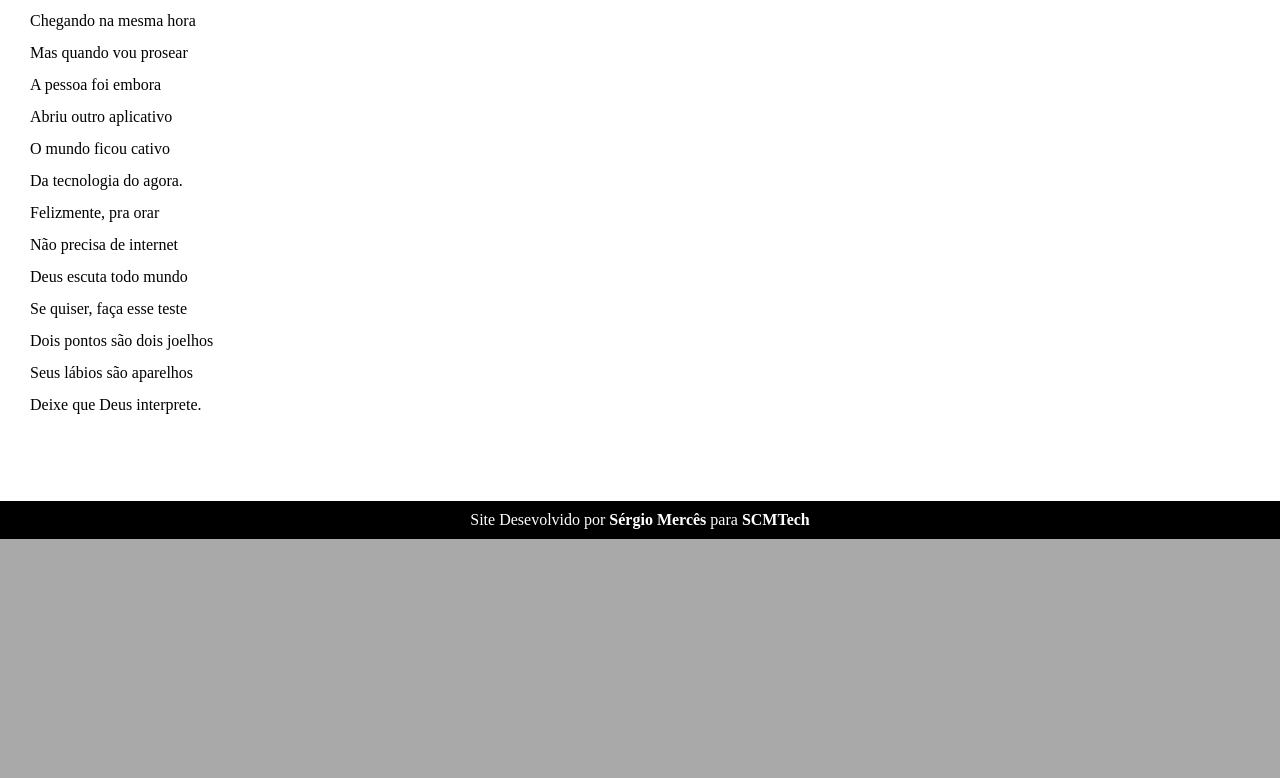
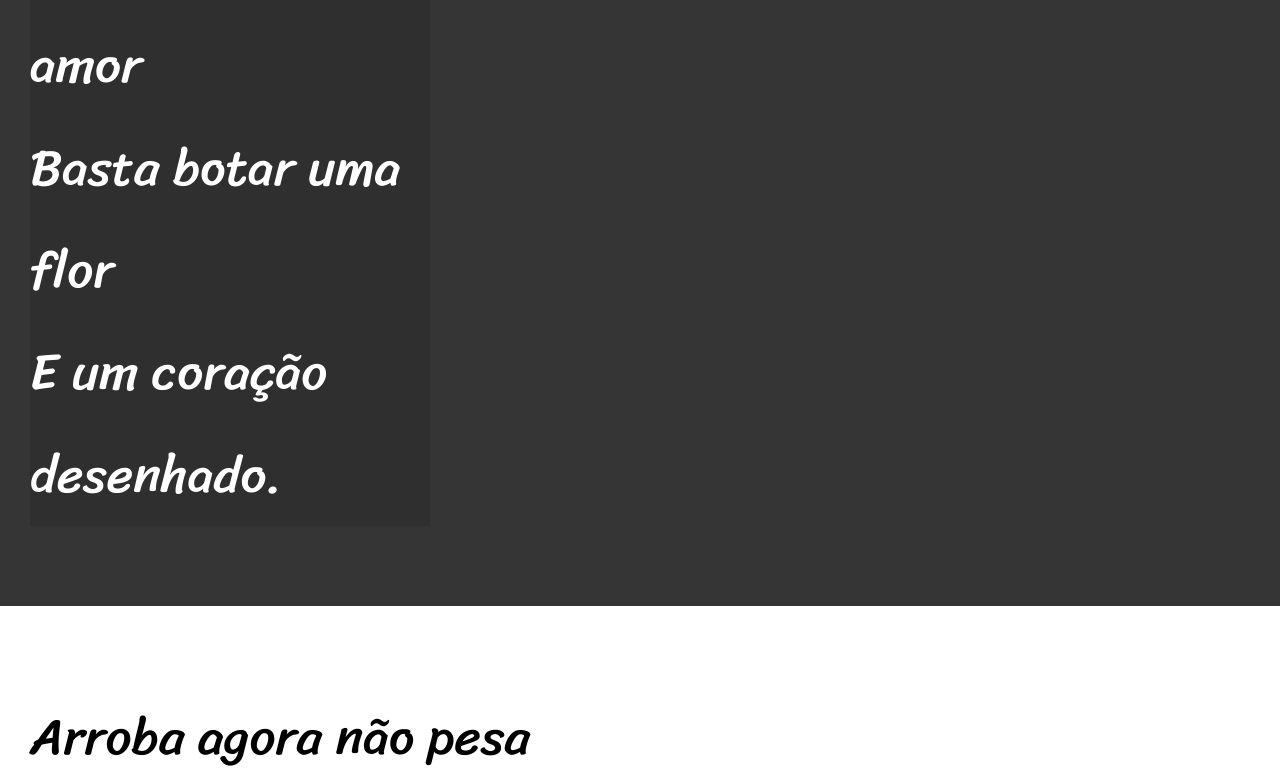
Before and after one commit to sergiomerces/site-cordel, a plain HTML site: page index.html in a window 1280 px wide. Shown: the part 2022-2800 px from the top of the page. Before the commit the page ends 2561 px from the top, so only its background shows below. Drawn offline with Linux system fonts and the light colour scheme.

Commit message:
adcionando fontes importadas

```diff
--- a/css/style.css
+++ b/css/style.css
@@ -1,4 +1,13 @@
 @charset "UTF-8";
+
+@import url('https://fonts.googleapis.com/css2?family=Passion+One&display=swap');
+@import url('https://fonts.googleapis.com/css2?family=Sriracha&display=swap');
+
+:root {
+    --fonte1: Verdana, Geneva, Tahoma, sans-serif;
+    --fonte2: 'Passion One', cursive;
+    --fonte3: 'Sriracha', cursive;
+}
 
 * {
     margin: 0;
@@ -8,6 +17,7 @@
 html, body {
     min-height: 100vh;
     background-color: darkgray;
+    font-family: var(--fonte1);
 }
 
 header {
@@ -19,6 +29,8 @@ header {
 header > h1 {
     padding-top: 50px;
     font-variant: small-caps;
+    font-family: var(--fonte2);
+    font-size: 10vw;
 }
 
 header > p {
@@ -40,6 +52,8 @@ section {
     padding-bottom: 10vh;
     padding-left: 30px;
     line-height: 2em;
+    font-family: var(--fonte3);
+    font-size: 4vw;
 }
 
 section.normal {
@@ -62,4 +76,5 @@ footer {
     color: white;
     text-align: center;
     padding: 10px;
+    font-size: 1em;
 }
```
Also changed, not shown: index.html (+0 -8 lines).
